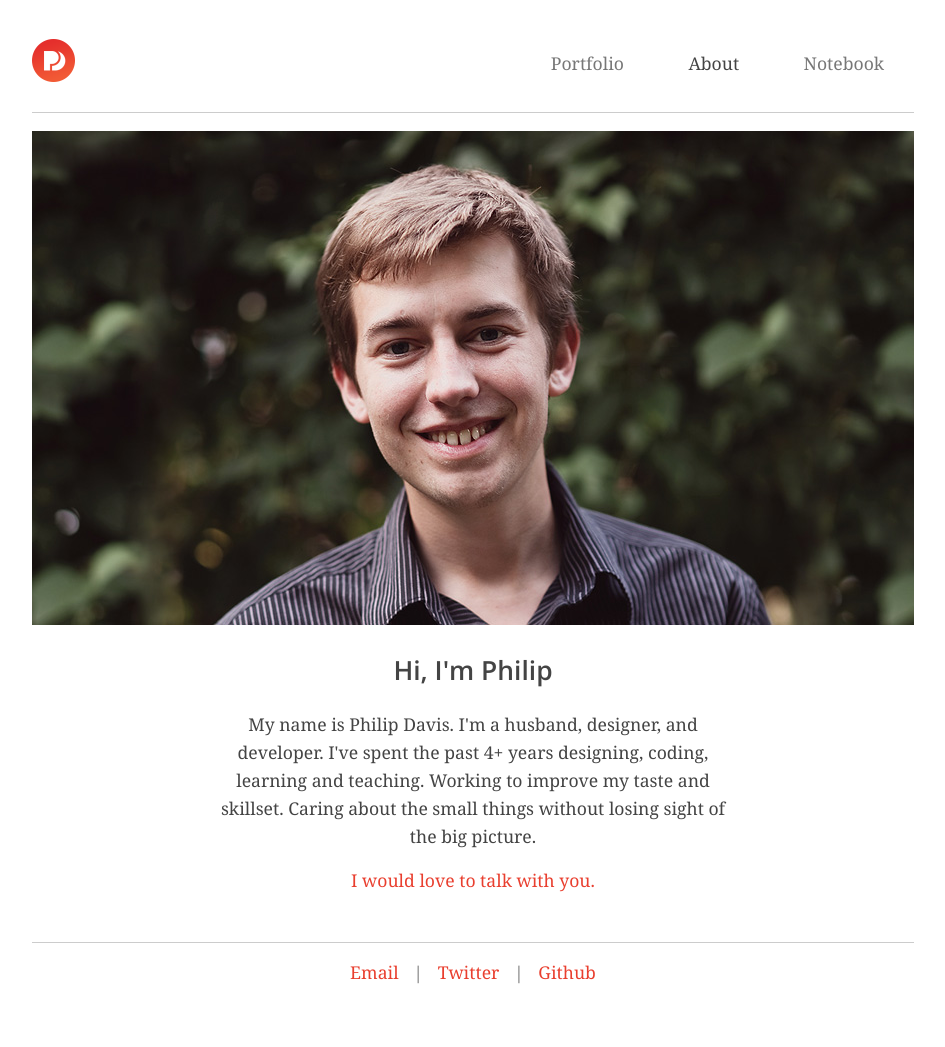
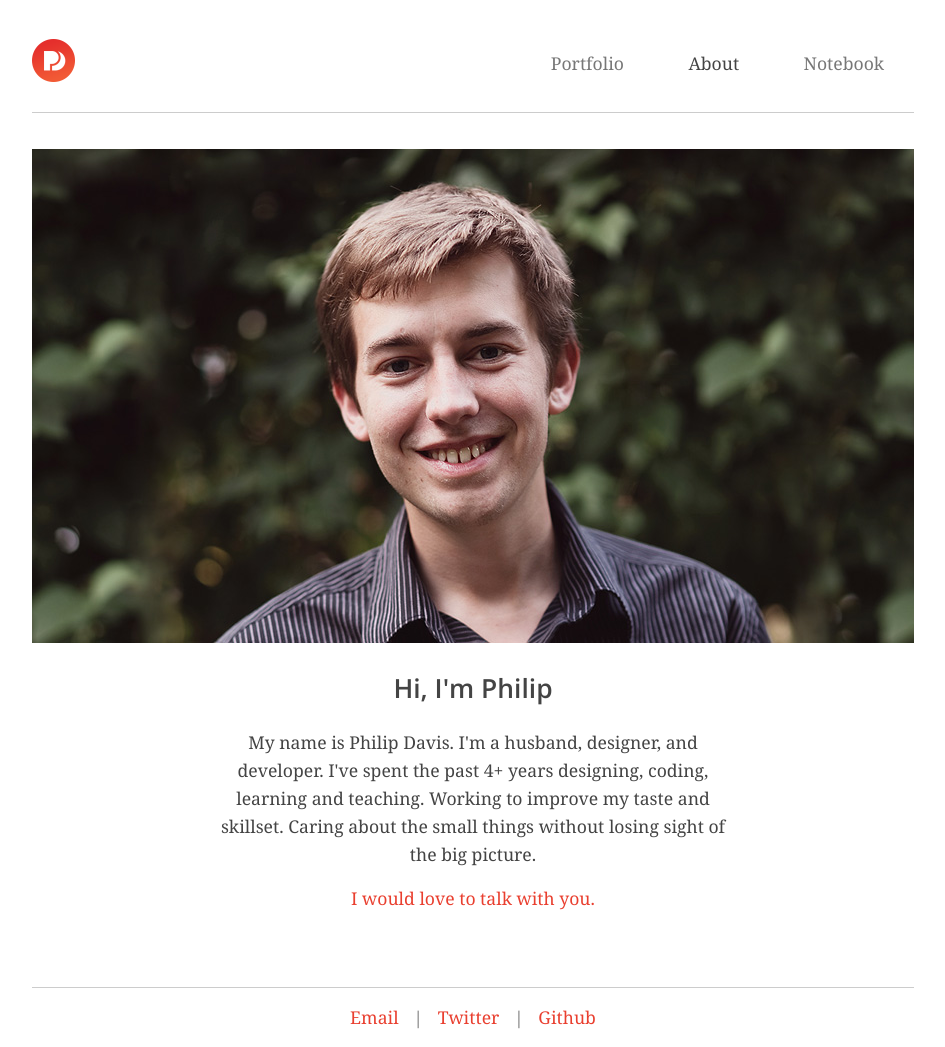
Before and after one commit to zhenghaohe/philipcdavis.github.io, a Jekyll site: the page built from about/index.html, in a window 1280 px wide. Shown: the whole page, without its empty margins (167-1112 px from the left). Built offline with Jekyll 4.4.1, drawn with Linux system fonts in a browser that asks for light colours; before the commit the page ends 1002 px from its top, so only the background shows below that.

Commit message:
added a few more grid tweaks

```diff
--- a/css/style.css
+++ b/css/style.css
@@ -105,7 +105,7 @@
 .grid-unit {
     float: left;
     width:50%;
-    padding: 3% .8%;
+    padding: 3% 1%;
 }
 
 .grid-unit:nth-child(odd) {
@@ -130,7 +130,7 @@
     margin-top: 50px;
 }
 footer {
-    width: 92%;
+    width: 94%;
     max-width:  900px;
     margin-left: auto;
     margin-right: auto;
@@ -195,7 +195,7 @@
 
 /* About page */
 .about {
-    margin: 2% 1%;
+    padding: 3% 1%;
 }
 
 .hello {
```
